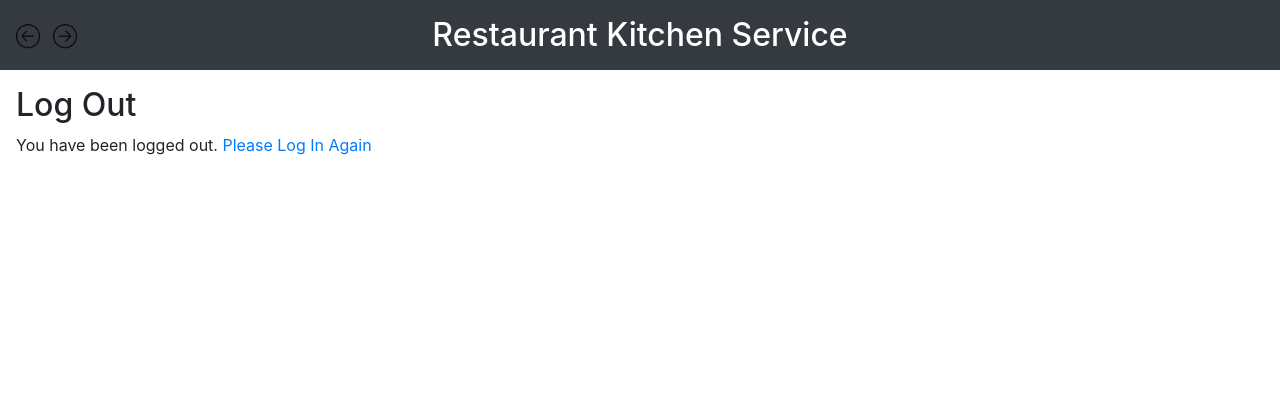
After one commit to dsokolovskiy/Restaurant-Kitchen-Service, a Django app: template templates/registration/log_out.html in a window 1280 px wide. The commit adds this page. Shown: the top 420 px of the page. Run offline with Django 5.2, Linux system fonts and the light colour scheme; the template is opened without the code that fills it, so the values that code supplies are empty; parts of the project's set-up code (start-up, migrations or seed data) failed here and were passed over; some libraries are stand-ins or nearby versions.

Commit message:
add new file log_out to templates/registration & modified cook_delete, home.html

```diff
--- a/templates/kitchen/cook_delete.html
+++ b/templates/kitchen/cook_delete.html
@@ -1,4 +1,4 @@
-{% extends 'base.html' %}
+{% extends "base.html" %}
 
 {% block title %}Confirm Delete{% endblock %}
 
--- a/templates/kitchen/home.html
+++ b/templates/kitchen/home.html
@@ -1,4 +1,4 @@
-{% extends 'base.html' %}
+{% extends "base.html" %}
 
 {% block title %}Home{% endblock %}
 
--- /dev/null
+++ b/templates/registration/log_out.html
@@ -0,0 +1,7 @@
+{% extends "base.html" %}
+{% block title %}Log Out{% endblock %}
+
+{% block content %}
+<h2>Log Out</h2>
+<p>You have been logged out. <a href="{% url 'kitchen:login' %}">Please Log In Again</a></p>
+{% endblock %}
```
